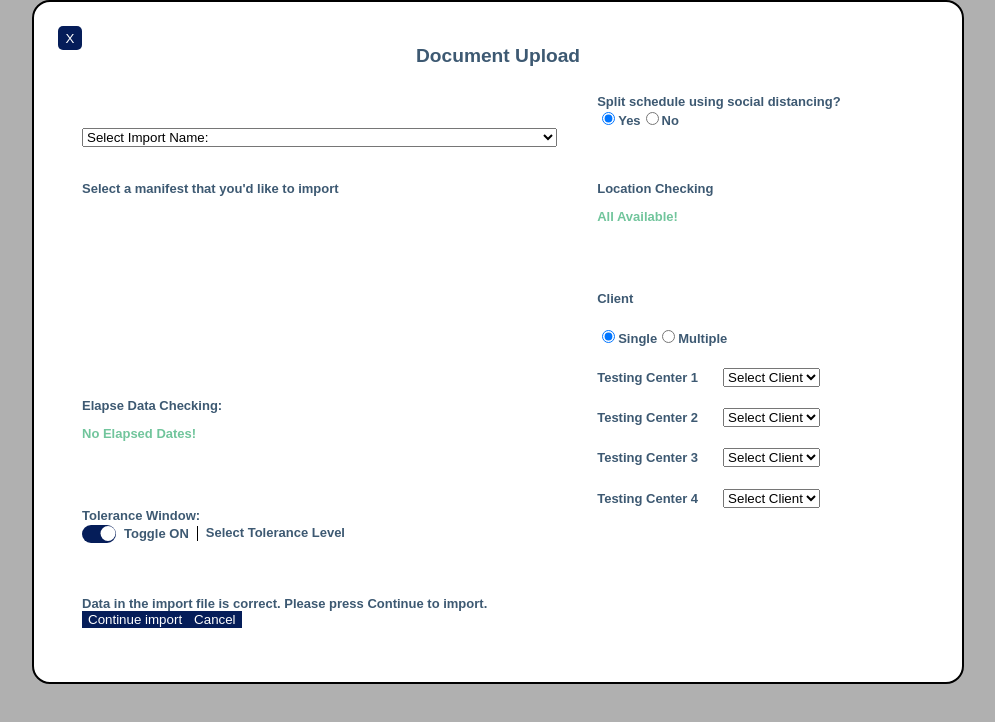
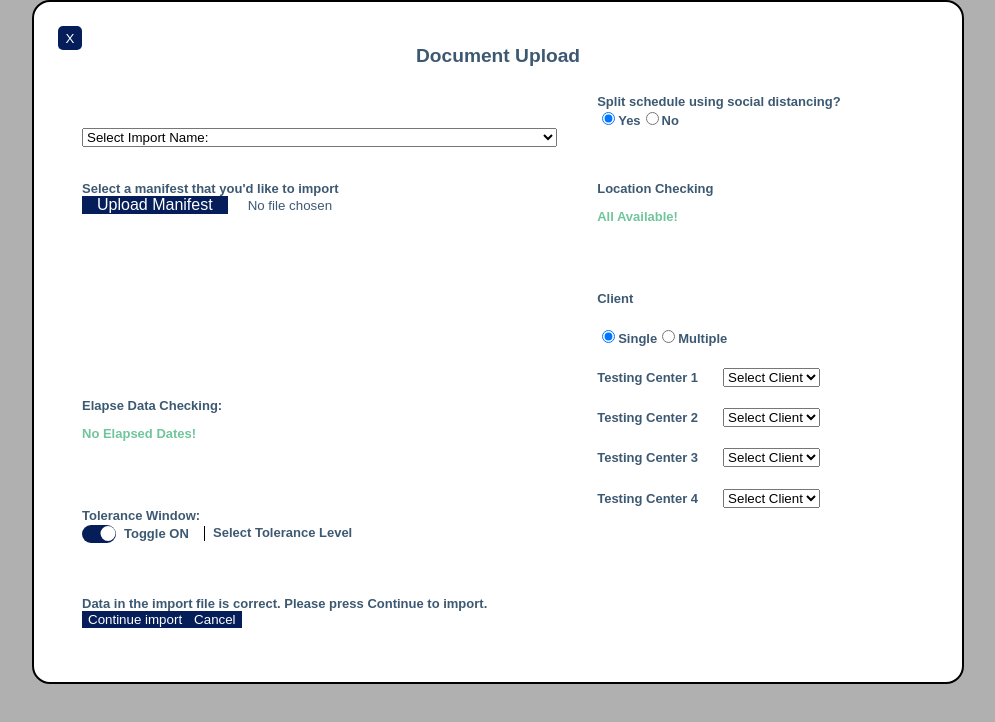
Before and after one commit to Brian4755/DocumentUploadPage, a React (Create React App) app: page / in a window 1280 px wide. Shown: the top 722 px of the page, without its empty margins (142-1137 px from the left). Built offline with nearby package versions, Linux system fonts and the light colour scheme.

Commit message:
upload manifest button

```diff
--- a/src/App.css
+++ b/src/App.css
@@ -87,4 +87,23 @@ p {
   margin: 2px 8px 0px 8px;
   padding-right: 8px;
   border-right: solid black 1px;
+  min-width: 72px;
 }
+
+.document-file-import input::file-selector-button {
+  visibility: hidden;
+  font-size: 0px;
+}
+
+.document-file-import input::before {
+  visibility: visible;
+  content: 'Upload Manifest';
+  background: rgb(5, 29, 89) none repeat scroll 0 0;
+  border-radius: 6px;
+  box-shadow: none;
+  color: white;
+  font-size: 16px;
+  font-weight: normal;
+  padding: 15px 15px;
+  text-shadow: none;
+}
--- a/src/Document.js
+++ b/src/Document.js
@@ -2,6 +2,7 @@ import ClientSelect from "./ClientSelect";
 import Confirmation from "./Confirmation";
 import SplitSchedule from "./SplitSchedule";
 import Tolerance from "./Tolerance";
+import Import from "./Import";
 
 const Document = () => {
   return (
@@ -14,9 +15,7 @@ const Document = () => {
         <option value=''>Select Import Name:</option>
       </select>
       <SplitSchedule />
-      <div className="document-file-import">
-        Select a manifest that you'd like to import
-      </div>
+      <Import />
       <div className="location-checking">
         Location Checking
         <p>All Available!</p>
--- /dev/null
+++ b/src/Import.js
@@ -0,0 +1,12 @@
+const Import = () => {
+  return (
+    <div className="document-file-import">
+      Select a manifest that you'd like to import
+      <br />
+      {/* <label for='files'>Upload Manifest</label> */}
+      <input className='file' type='file' />
+    </div>
+   );
+}
+
+export default Import;
```
